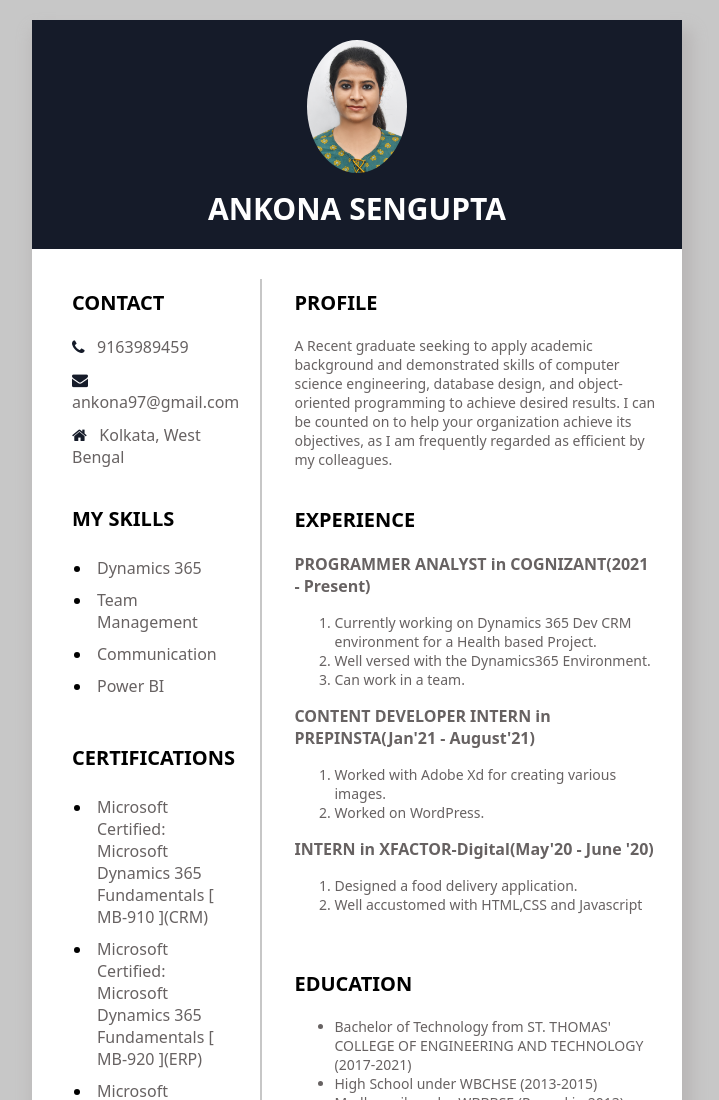
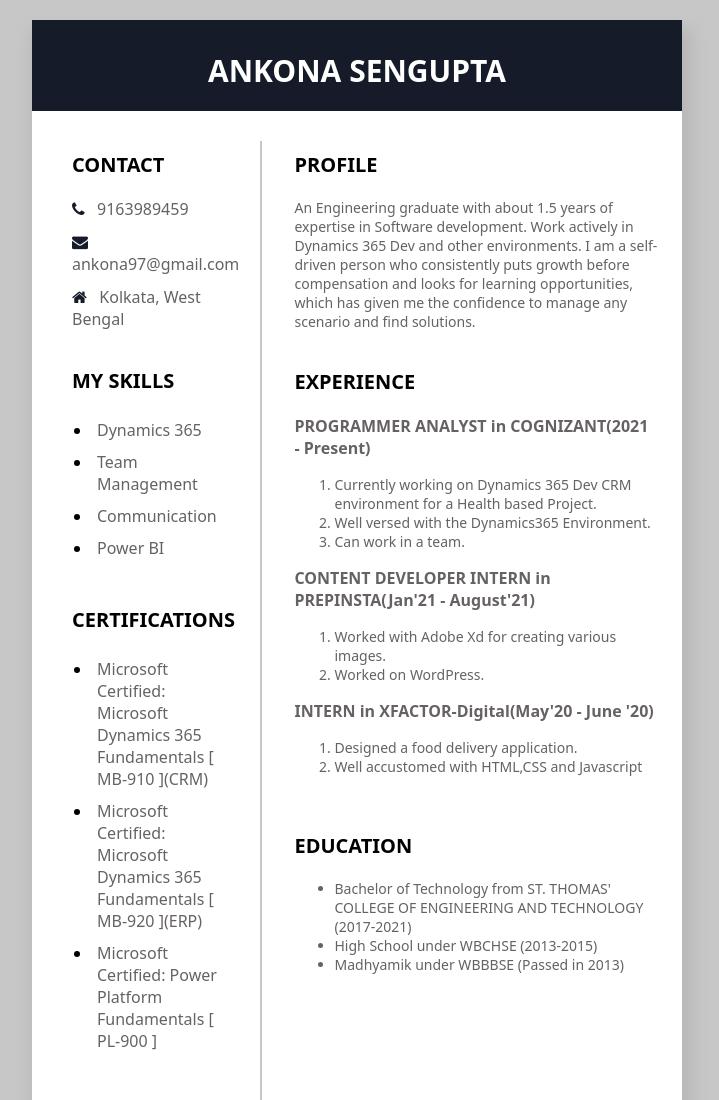
Before and after one commit to Ankona66/cv, a plain HTML site: page index.html in a window 1280 px wide. Shown: the top 1100 px of the page, without its empty margins (283-1002 px from the left). Drawn offline with Linux system fonts and the light colour scheme.

Commit message:
Update index.html
Removed the image and changed the description.

```diff
--- a/index.html
+++ b/index.html
@@ -10,7 +10,7 @@
 <body>
     <div class="main">
         <div class="top-section">
-            <img src="ME_NormalPic.jpg" class="profile" />
+           <!--<img src="C:\Users\Ankona Sengupta\Desktop\CVProject\ME_NormalPic.jpg" class="profile" />-->
             <p class="p1">ANKONA <span> SENGUPTA</span></p>
             <!--<p class=" p2">
                 QUICK LEARNER, ENTHUSIASTIC
@@ -63,9 +63,9 @@
 
                 <p class="head">Profile</p>
                 <p class="p3" style="font-size: 14px;">
-                    A Recent graduate seeking to apply academic background and demonstrated skills of computer science engineering, database design, and object-oriented programming to
-                    achieve desired results. I can be counted on to help your organization
-                    achieve its objectives, as I am frequently regarded as efficient by my colleagues.
+                    An Engineering graduate with about 1.5 years of expertise in Software development.
+                    Work actively in Dynamics 365 Dev and other environments.
+                    I am a self-driven person who consistently puts growth before compensation and looks for learning opportunities, which has given me the confidence to manage any scenario and find solutions.
                 </p>
 
                 <br />
```
